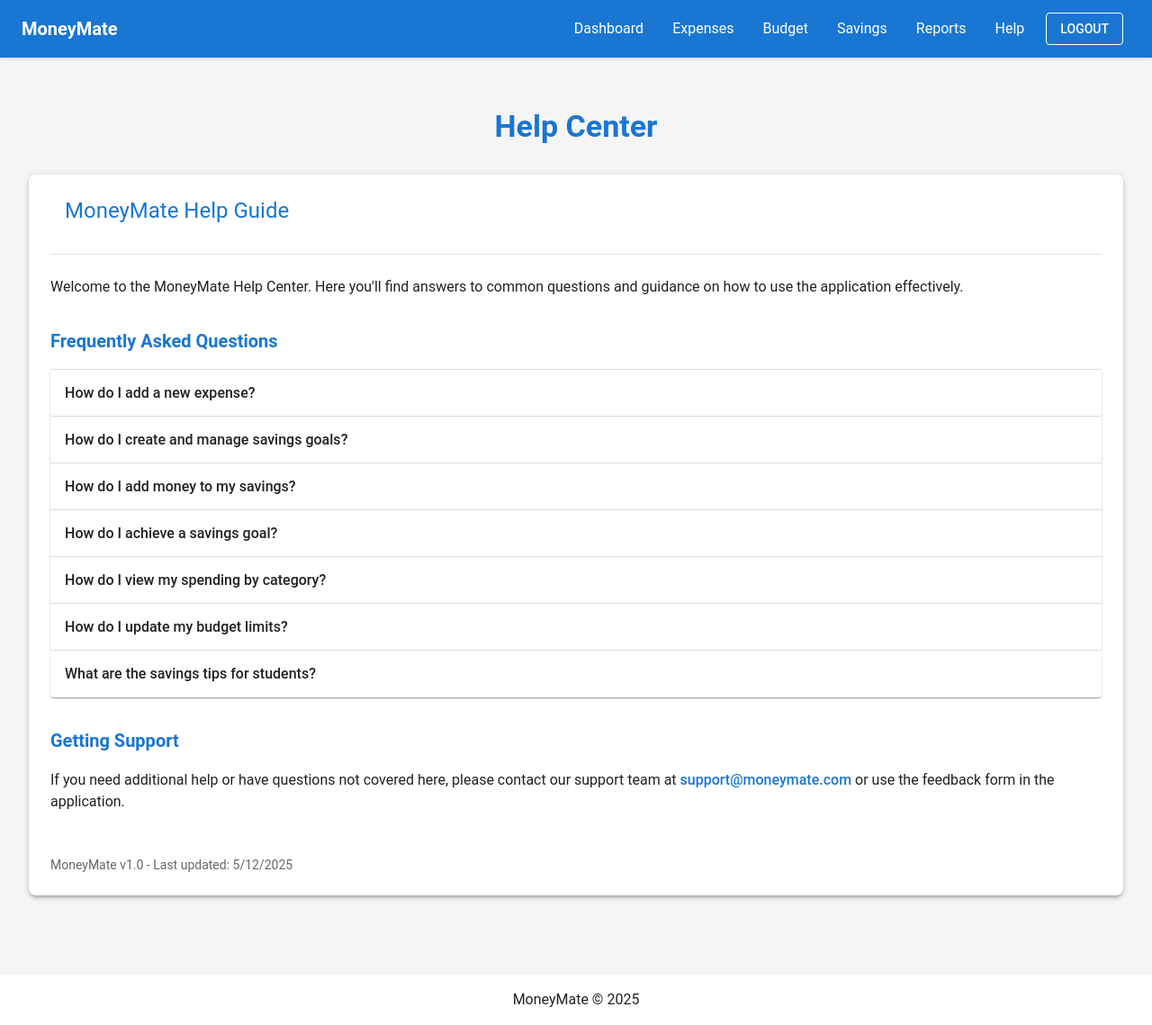
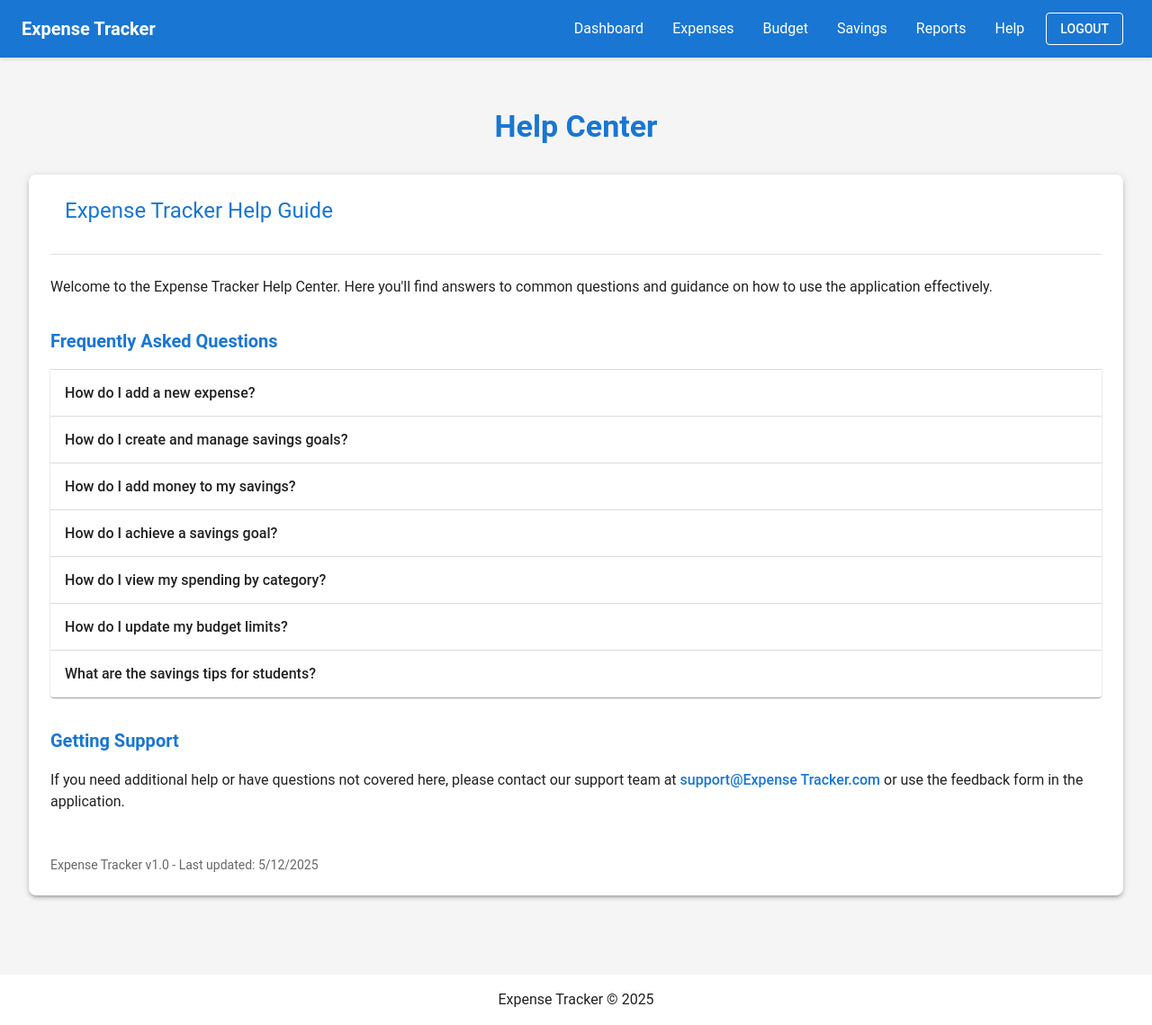
Before and after one commit to hezronokwach/MoneyMate, a React (Create React App) app in the folder client/: page /help in a window 1280 px wide. Shown: the whole page at 90% size. Built offline with nearby package versions, Linux system fonts and the light colour scheme; sample sign-in values are in the browser's storage; some icons are missing.

Commit message:
Rename instances of "MoneyMate" to "Expense Tracker" across documentation and codebase for consistency

```diff
--- a/client/public/index.html
+++ b/client/public/index.html
@@ -3,7 +3,7 @@
   <head>
     <meta charset="utf-8" />
     <meta name="viewport" content="width=device-width, initial-scale=1" />
-    <title>MoneyMate</title>
+    <title>Expense Tracker</title>
   </head>
   <body>
     <div id="root"></div>
--- a/client/src/components/Footer.js
+++ b/client/src/components/Footer.js
@@ -12,7 +12,7 @@ function Footer() {
       }}
     >
       <Typography variant="body1" color="text.primary">
-        MoneyMate © {new Date().getFullYear()}
+        Expense Tracker © {new Date().getFullYear()}
       </Typography>
     </Box>
   );
--- a/client/src/components/NavBar.js
+++ b/client/src/components/NavBar.js
@@ -49,7 +49,7 @@ function NavBar() {
         to="/"
         sx={{ mb: 2, fontWeight: 'bold', color: '#1976d2', textDecoration: 'none' }}
       >
-        MoneyMate
+        Expense Tracker
       </Typography>
       <List>
         {navLinks.map((link) => (
@@ -149,7 +149,7 @@ function NavBar() {
               textDecoration: 'none',
             }}
           >
-            MoneyMate
+            Expense Tracker
           </Typography>
           <Box sx={{ display: { xs: 'none', md: 'flex' }, alignItems: 'center' }}>
             {navLinks.map((link) => (
--- a/client/src/pages/Help.js
+++ b/client/src/pages/Help.js
@@ -36,14 +36,14 @@ function Help() {
         <Box sx={{ display: 'flex', alignItems: 'center', mb: 3 }}>
           <HelpOutlineIcon sx={{ fontSize: 30, mr: 2, color: 'primary.main' }} />
           <Typography component="h1" variant="h5" color="primary" gutterBottom>
-            MoneyMate Help Guide
+            Expense Tracker Help Guide
           </Typography>
         </Box>
 
         <Divider sx={{ mb: 3 }} />
 
         <Typography variant="body1" paragraph>
-          Welcome to the MoneyMate Help Center. Here you'll find answers to common questions and guidance on how to use the application effectively.
+          Welcome to the Expense Tracker Help Center. Here you'll find answers to common questions and guidance on how to use the application effectively.
         </Typography>
 
         <Typography variant="h6" sx={{ mt: 2, mb: 2, color: '#1976d2', fontWeight: 'bold' }}>
@@ -254,11 +254,11 @@ function Help() {
         </Typography>
 
         <Typography variant="body1" paragraph>
-          If you need additional help or have questions not covered here, please contact our support team at <Box component="span" sx={{ color: 'primary.main', fontWeight: 'medium' }}>support@moneymate.com</Box> or use the feedback form in the application.
+          If you need additional help or have questions not covered here, please contact our support team at <Box component="span" sx={{ color: 'primary.main', fontWeight: 'medium' }}>support@Expense Tracker.com</Box> or use the feedback form in the application.
         </Typography>
 
         <Typography variant="body2" sx={{ mt: 4, color: 'text.secondary' }}>
-          MoneyMate v1.0 - Last updated: {new Date().toLocaleDateString()}
+          Expense Tracker v1.0 - Last updated: {new Date().toLocaleDateString()}
         </Typography>
       </Paper>
     </Box>
--- a/client/src/pages/Login.js
+++ b/client/src/pages/Login.js
@@ -42,7 +42,7 @@ function Login() {
           mb: 4,
         }}
       >
-        Login to MoneyMate
+        Login to Expense Tracker
       </Typography>
       <Paper
         sx={{
--- a/client/src/pages/Register.js
+++ b/client/src/pages/Register.js
@@ -47,7 +47,7 @@ function Register() {
           mb: 4,
         }}
       >
-        Register for MoneyMate
+        Register for Expense Tracker
       </Typography>
       <Paper
         sx={{
```
Also changed, not shown: 3 other files (tests, documents, lock files or other folders).
